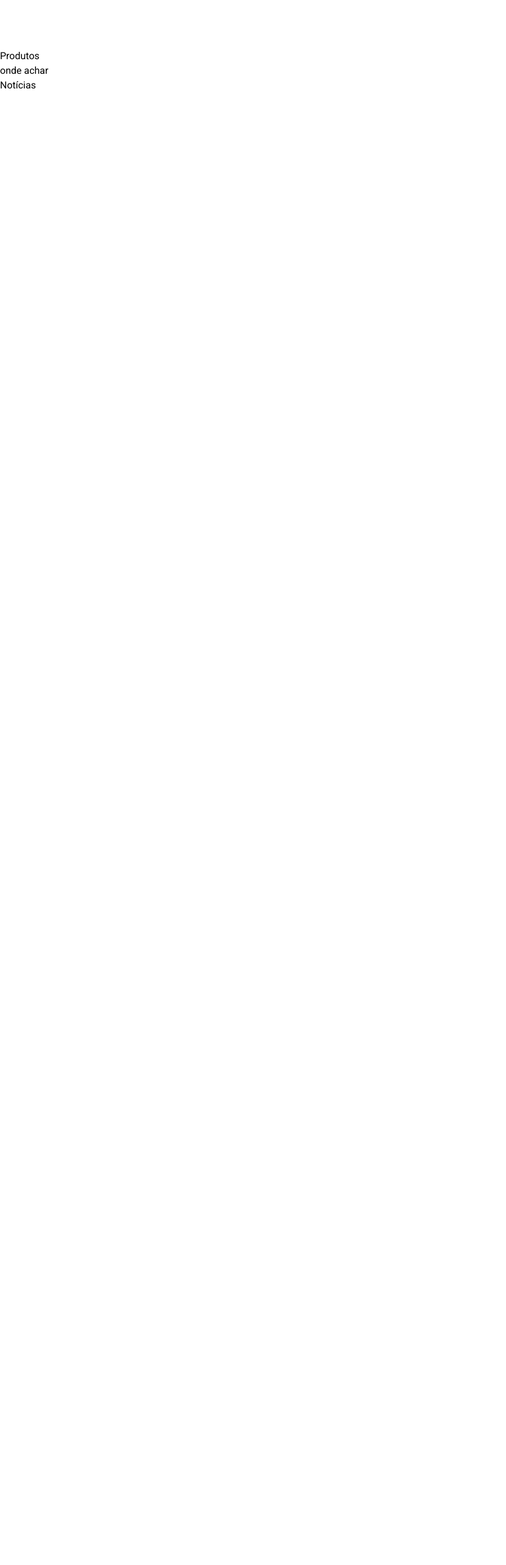
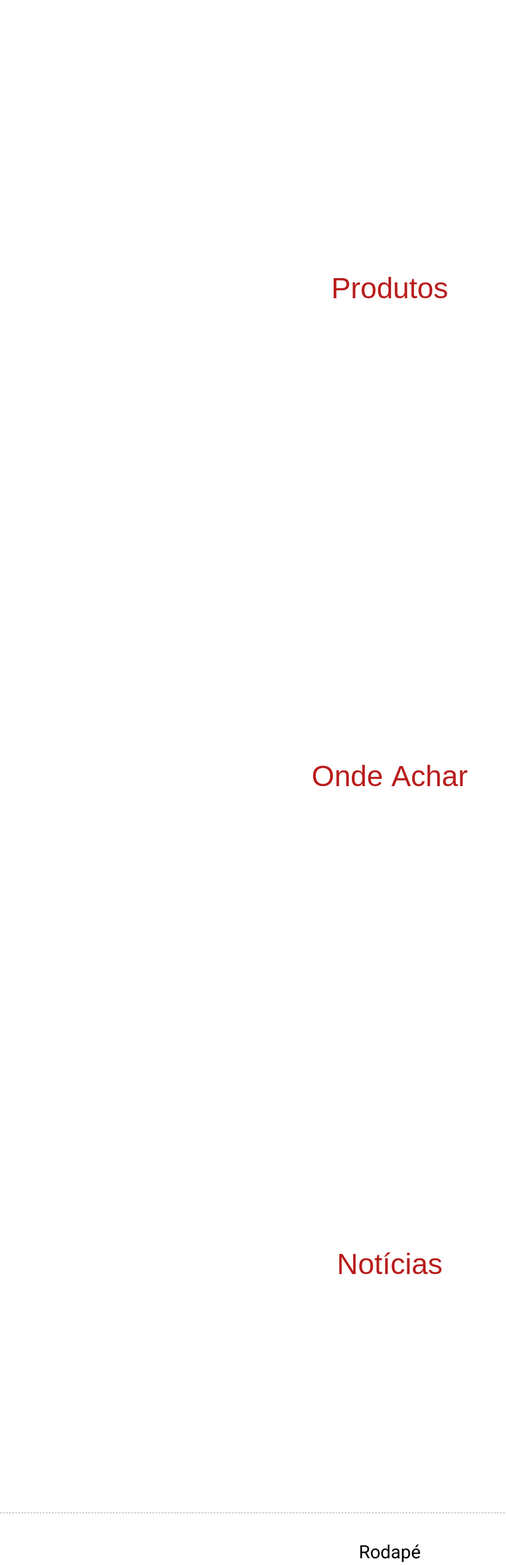
Before and after one commit to mateusfg7/adeel-clone, a Next.js app: page / in a window 1280 px wide. Shown: the part 1520-4086 px from the top of the page at 61% size, without its empty margins (0-831 px from the left). Before the commit the page ends 1672 px from the top, so only its background shows below. Built offline with nearby package versions, Linux system fonts and the light colour scheme.

Commit message:
feat(ui): pre-define sections

```diff
--- a/src/app/page.tsx
+++ b/src/app/page.tsx
@@ -52,11 +52,27 @@ export default function Home() {
           </div>
         </div>
       </section>
-      <section id='products'>
+      <section
+        id='products'
+        className='h-screen flex justify-center items-center text-5xl text-red-700 font-serif'
+      >
         <h1>Produtos</h1>
       </section>
-      <section id='where'>onde achar</section>
-      <section id='news'>Notícias</section>
+      <section
+        id='where'
+        className='h-screen flex justify-center items-center text-5xl text-red-700 font-serif'
+      >
+        <h1>Onde Achar</h1>
+      </section>
+      <section
+        id='news'
+        className='h-screen flex justify-center items-center text-5xl text-red-700 font-serif'
+      >
+        <h1>Notícias</h1>
+      </section>
+      <footer className='h-32 border-t border-gray-400 border-dashed flex justify-center items-center text-3xl'>
+        <h1>Rodapé</h1>
+      </footer>
     </div>
   )
 }
```
